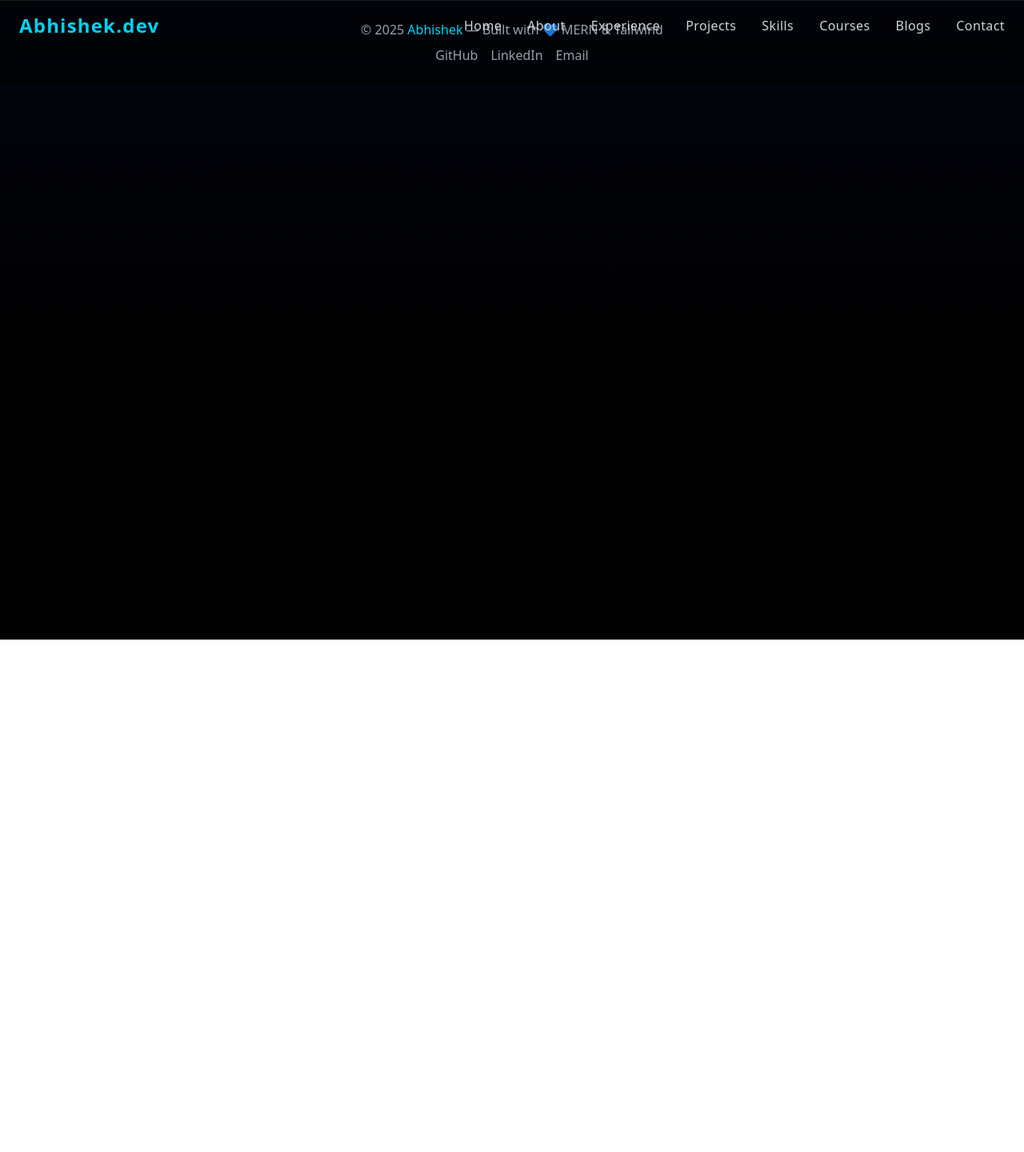
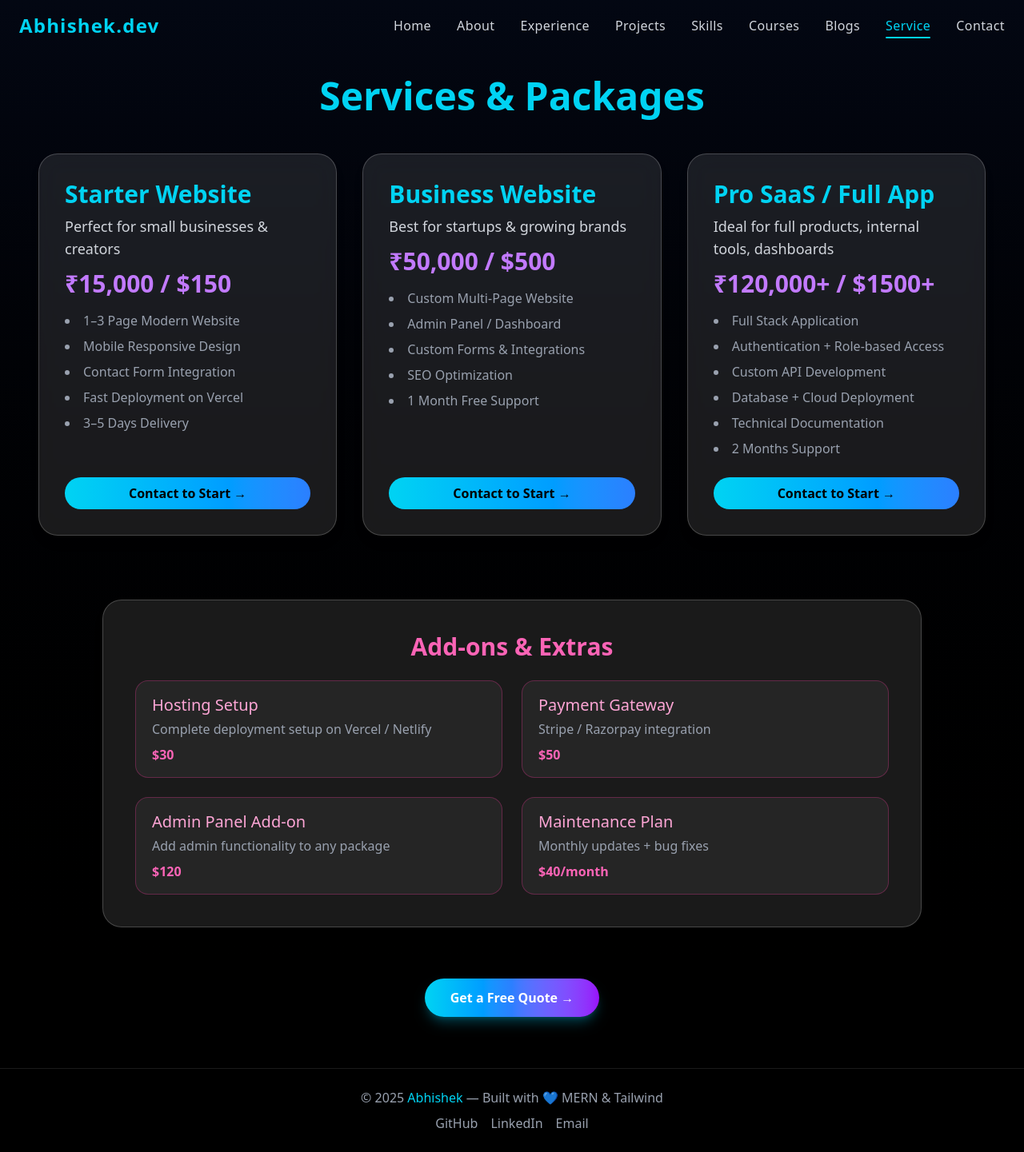
Before and after one commit to CodeCraftedByAbhi/MyPortfolio, a React (Vite) app in the folder frontend/: page /service in a window 1280 px wide. Shown: the whole page at 80% size. Before the commit the page ends 800 px from the top, so only its background shows below. Built offline with nearby package versions, Linux system fonts and the light colour scheme.

Commit message:
Service Page added

```diff
--- a/frontend/src/App.jsx
+++ b/frontend/src/App.jsx
@@ -9,6 +9,7 @@ import Blogs from "./pages/Blogs";
 import Experience from "./pages/Experience"
 import Contact from "./pages/Contact";
 import Footer from "./components/Footer";
+import Services from "./pages/Service";
 
 function App() {
   return (
@@ -23,6 +24,7 @@ function App() {
           <Route path="/blogs" element={<Blogs />} />
           <Route path="/experience" element={<Experience />} />
           <Route path="/contact" element={<Contact />} />
+          <Route path="/service" element={<Services />} />
         </Routes>
         <Footer/>
       </div>
--- a/frontend/src/components/Navbar.jsx
+++ b/frontend/src/components/Navbar.jsx
@@ -22,6 +22,7 @@ export default function Navbar() {
     { name: "Skills", path: "/skills" },
     { name: "Courses", path: "/courses" },
     { name: "Blogs", path: "/blogs" },
+    { name: "Service", path: "/service" },
     { name: "Contact", path: "/contact" },
   ];
 
--- a/frontend/src/index.css
+++ b/frontend/src/index.css
@@ -6,3 +6,7 @@ html {
 body {
   background: radial-gradient(circle at top, #0f172a, #020617);
 }
+
+.cont{
+  margin-top: 70px;
+}
--- a/frontend/src/pages/Home.jsx
+++ b/frontend/src/pages/Home.jsx
@@ -44,7 +44,7 @@ export default function Home() {
         transition={{ duration: 1 }}
         className="relative z-10 text-center px-6"
       >
-        <div className="bg-white/10 backdrop-blur-lg border border-white/20 rounded-2xl p-8 sm:p-12 max-w-3xl mx-auto shadow-xl">
+        <div className="bg-white/10 backdrop-blur-lg border border-white/20 rounded-2xl p-8 sm:p-12 max-w-4xl mx-auto shadow-xl cont">
           <motion.h1
             initial={{ opacity: 0, y: 20 }}
             animate={{ opacity: 1, y: 0 }}
@@ -60,7 +60,7 @@ export default function Home() {
             transition={{ delay: 0.5, duration: 0.8 }}
             className="text-xl sm:text-2xl text-gray-300 mt-4 font-light"
           >
-            Full Stack MERN Developer | 4+ Years Experience
+            I build high-quality Websites & SaaS Apps that help businesses grow.
           </motion.h2>
 
           <motion.p
@@ -71,7 +71,15 @@ export default function Home() {
           >
             I specialize in building scalable, modern web applications using React,
             Node.js, MongoDB, and TailwindCSS. Passionate about UI/UX, automation, and
-            AI-powered development.
+            AI-powered development. India + US-based developer.
+          </motion.p>
+          <motion.p
+            initial={{ opacity: 0, y: 20 }}
+            animate={{ opacity: 1, y: 0 }}
+            transition={{ delay: 0.8, duration: 0.8 }}
+            className="text-gray-400 mt-2 leading-relaxed max-w-2xl mx-auto font-extrabold"
+          >
+           Book a Free Consultation
           </motion.p>
 
           <motion.div
@@ -92,6 +100,12 @@ export default function Home() {
             >
               About Me 💡
             </a>
+            <a
+              href="/contact"
+              className="px-6 py-3 bg-pink-500/20 hover:bg-pink-500/30 border border-pink-400/50 rounded-full text-pink-400 font-semibold transition backdrop-blur-md"
+            >
+              Contact 📞
+            </a>
           </motion.div>
         </div>
       </motion.div>
--- /dev/null
+++ b/frontend/src/pages/Service.jsx
@@ -0,0 +1,161 @@
+import { motion } from "framer-motion";
+
+export default function Services() {
+  // 🔥 Hard-coded data (edit anytime)
+  const services = [
+    {
+      title: "Starter Website",
+      subtitle: "Perfect for small businesses & creators",
+      price: "₹15,000 / $150",
+      features: [
+        "1–3 Page Modern Website",
+        "Mobile Responsive Design",
+        "Contact Form Integration",
+        "Fast Deployment on Vercel",
+        "3–5 Days Delivery",
+      ],
+    },
+    {
+      title: "Business Website",
+      subtitle: "Best for startups & growing brands",
+      price: "₹50,000 / $500",
+      features: [
+        "Custom Multi-Page Website",
+        "Admin Panel / Dashboard",
+        "Custom Forms & Integrations",
+        "SEO Optimization",
+        "1 Month Free Support",
+      ],
+    },
+    {
+      title: "Pro SaaS / Full App",
+      subtitle: "Ideal for full products, internal tools, dashboards",
+      price: "₹120,000+ / $1500+",
+      features: [
+        "Full Stack Application",
+        "Authentication + Role-based Access",
+        "Custom API Development",
+        "Database + Cloud Deployment",
+        "Technical Documentation",
+        "2 Months Support",
+      ],
+    },
+  ];
+
+  // ⭐ Hard-coded Add-Ons
+  const addons = [
+    {
+      name: "Hosting Setup",
+      description: "Complete deployment setup on Vercel / Netlify",
+      price: "$30",
+    },
+    {
+      name: "Payment Gateway",
+      description: "Stripe / Razorpay integration",
+      price: "$50",
+    },
+    {
+      name: "Admin Panel Add-on",
+      description: "Add admin functionality to any package",
+      price: "$120",
+    },
+    {
+      name: "Maintenance Plan",
+      description: "Monthly updates + bug fixes",
+      price: "$40/month",
+    },
+  ];
+
+  return (
+    <div className="min-h-screen pt-24 pb-16 px-6 sm:px-12 bg-gradient-to-b from-gray-950 to-black text-gray-200">
+
+      {/* 🔥 Title */}
+      <motion.h1
+        initial={{ opacity: 0, y: -30 }}
+        animate={{ opacity: 1, y: 0 }}
+        transition={{ duration: 0.6 }}
+        className="text-5xl font-extrabold text-cyan-400 text-center mb-12"
+      >
+        Services & Packages
+      </motion.h1>
+
+      {/* ⭐ Packages */}
+      <div className="max-w-7xl mx-auto grid gap-8 lg:grid-cols-3">
+        {services.map((pkg, index) => (
+          <motion.div
+            key={index}
+            whileHover={{ scale: 1.03 }}
+            transition={{ duration: 0.3 }}
+            className="rounded-3xl bg-white/10 backdrop-blur-lg border border-white/20 shadow-lg p-8 hover:shadow-cyan-500/20 flex flex-col"
+          >
+            <h2 className="text-3xl font-bold text-cyan-400 mb-2">{pkg.title}</h2>
+            <p className="text-lg text-gray-300 mb-3">{pkg.subtitle}</p>
+
+            <h3 className="text-3xl font-bold text-purple-400 mb-4">{pkg.price}</h3>
+
+            <div className="flex-1">
+              <ul className="list-disc list-inside space-y-2 text-gray-400">
+                {pkg.features.map((feat, i) => (
+                  <li key={i}>{feat}</li>
+                ))}
+              </ul>
+            </div>
+
+            <motion.a
+              whileHover={{ scale: 1.08 }}
+              transition={{ duration: 0.3 }}
+              href="/contact"
+              className="mt-6 block text-center px-6 py-2 rounded-full
+              bg-gradient-to-r from-cyan-400 to-blue-500 text-black font-bold
+              hover:opacity-90"
+            >
+              Contact to Start →
+            </motion.a>
+          </motion.div>
+        ))}
+      </div>
+
+      {/* 🎁 Add-ons Section */}
+      <motion.div
+        initial={{ opacity: 0, y: 40 }}
+        animate={{ opacity: 1, y: 0 }}
+        transition={{ duration: 0.7 }}
+        className="max-w-5xl mx-auto mt-20 rounded-3xl bg-white/10 backdrop-blur-lg
+        border border-white/20 shadow-lg p-10"
+      >
+        <h2 className="text-3xl font-bold text-pink-400 mb-6 text-center">
+          Add-ons & Extras
+        </h2>
+
+        <div className="grid sm:grid-cols-2 gap-6">
+          {addons.map((addon, i) => (
+            <div
+              key={i}
+              className="px-5 py-4 border border-pink-500/30 rounded-2xl bg-white/5"
+            >
+              <h3 className="text-xl text-pink-300 font-medium">{addon.name}</h3>
+              <p className="text-gray-400 mt-1">{addon.description}</p>
+              <p className="text-pink-400 font-semibold mt-2">{addon.price}</p>
+            </div>
+          ))}
+        </div>
+      </motion.div>
+
+      {/* CTA */}
+      <motion.div
+        whileHover={{ scale: 1.05 }}
+        transition={{ type: "spring", stiffness: 200 }}
+        className="mt-16 flex justify-center"
+      >
+        <a
+          href="/contact"
+          className="px-8 py-3 rounded-full text-white font-semibold
+          bg-gradient-to-r from-cyan-400 via-blue-500 to-purple-600
+          shadow-lg shadow-cyan-500/30 hover:scale-105 transition-transform"
+        >
+          Get a Free Quote →
+        </a>
+      </motion.div>
+    </div>
+  );
+}
```
